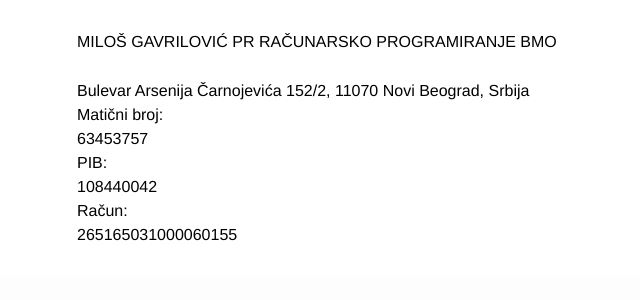
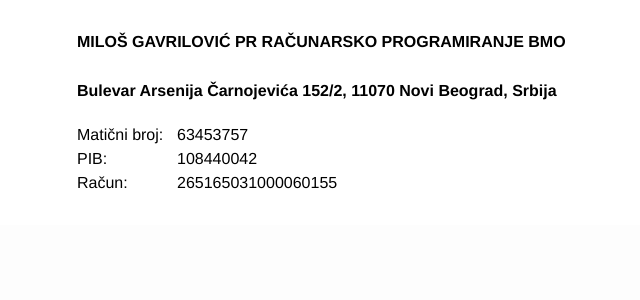
Before and after one commit to BMOlabs/bmolabs.github.io, a Jekyll site: the page built from index.html, in a window 1280 px wide. Shown: the top 300 px of the page, without its empty margins (163-803 px from the left). Built offline with Jekyll 4.4.1, drawn with Linux system fonts in a browser that asks for light colours.

Commit message:
Styling update for homepage

```diff
--- a/css/main.css
+++ b/css/main.css
@@ -408,3 +408,14 @@ a:visited { color: #205caa; }
     margin: 0 0 15px; }
 
 }
+
+/* CUSTOM STYLES */
+/* ----------------------------------------------------------*/
+.clearfix:before, .clearfix:after { content: " "; display: table; }
+.clearfix:after { clear: both; }
+
+.home h1, .home h2 { font-weight: 700; }
+.home h2 { margin-bottom: 20px; }
+
+dl.horizontal dt, dl.horizontal dd { float: left; }
+dl.horizontal dt { font-weight: 400; width: 100px; }
--- a/index.html
+++ b/index.html
@@ -7,17 +7,17 @@ layout: default
 
     <h2>Bulevar Arsenija Čarnojevića 152/2, 11070 Novi Beograd, Srbija</h2>
 
-    <dl>
+    <dl class="horizontal clearfix">
         <dt>Matični broj:</dt>
         <dd>63453757</dd>
     </dl>
 
-    <dl>
+    <dl class="horizontal clearfix">
         <dt>PIB:</dt>
         <dd>108440042</dd>
     </dl>
 
-    <dl>
+    <dl class="horizontal clearfix">
         <dt>Račun:</dt>
         <dd>265165031000060155</dd>
     </dl>
```
